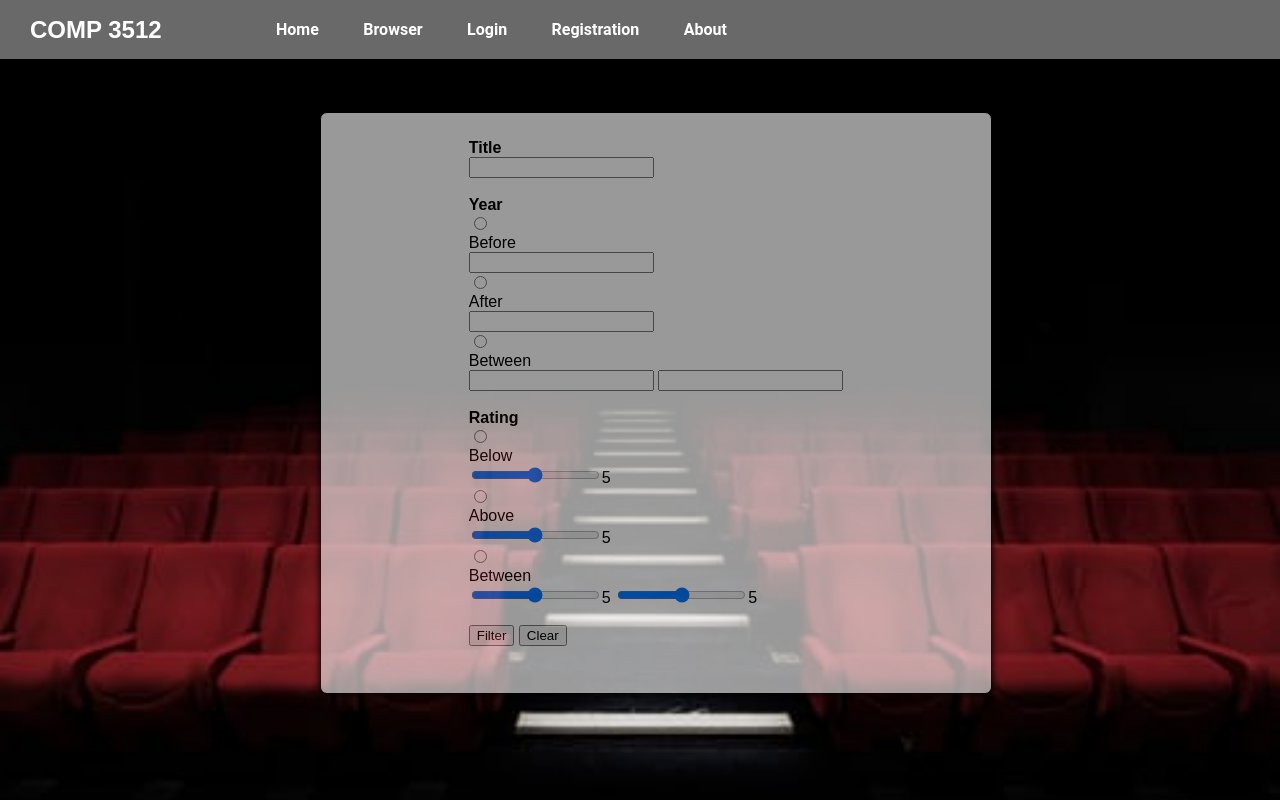
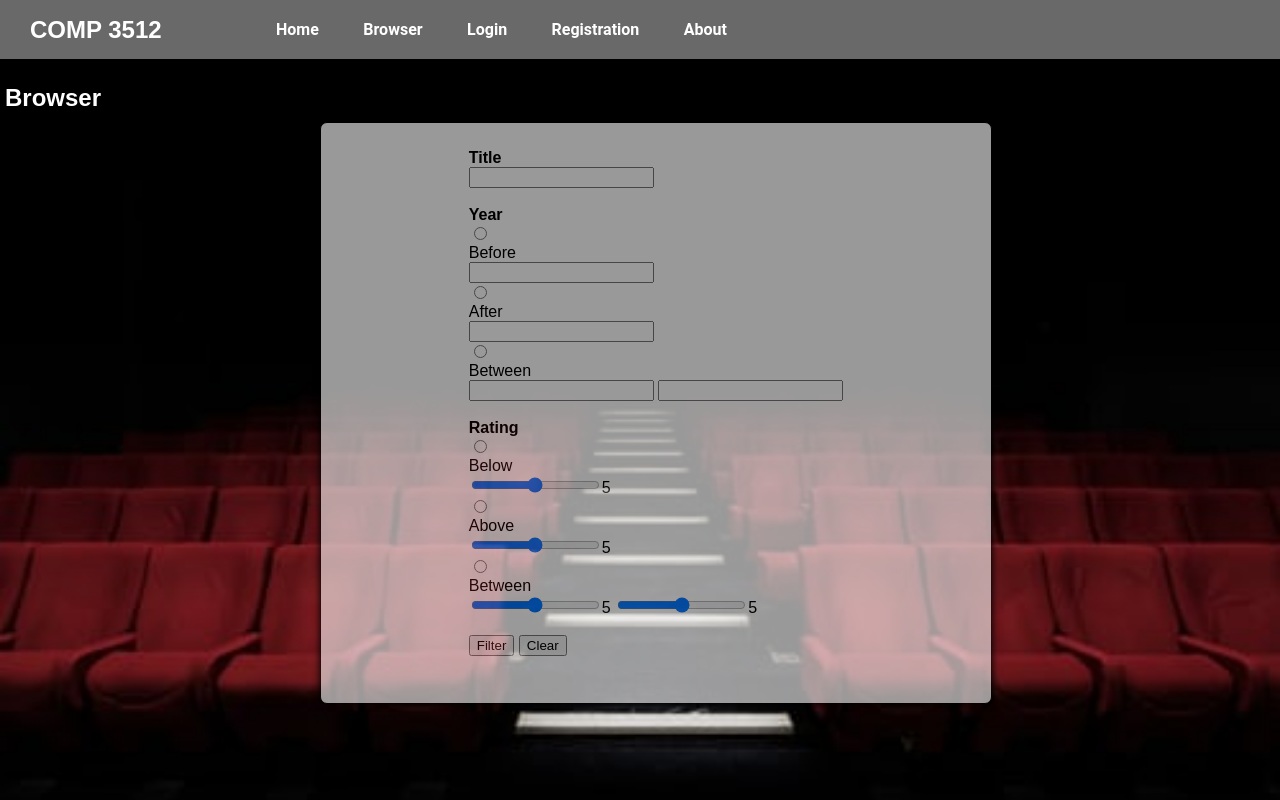
Before and after one commit to Will99286/assignment2, a PHP site: page /PHP/browse-movies.php in a window 1280 px wide. Run offline with PHP 8.4, Linux system fonts and the light colour scheme.

Commit message:
Add files via upload

```diff
--- a/CSS/browse-movies.css
+++ b/CSS/browse-movies.css
@@ -24,7 +24,7 @@ body
   padding:15px;
 }
 
-#header h1
+#header
 {
 	color:white;
 	padding:5px;
```
